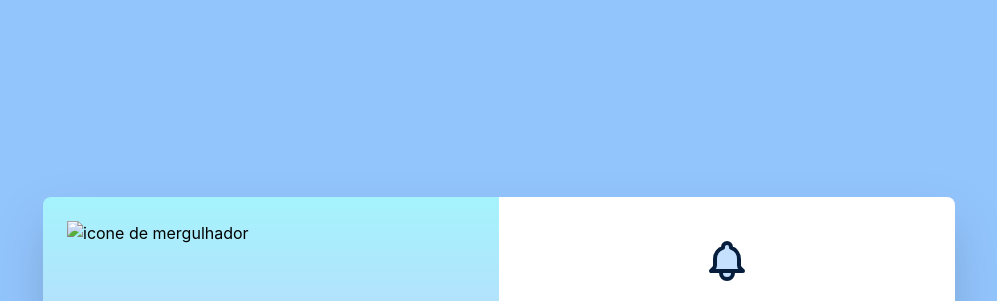
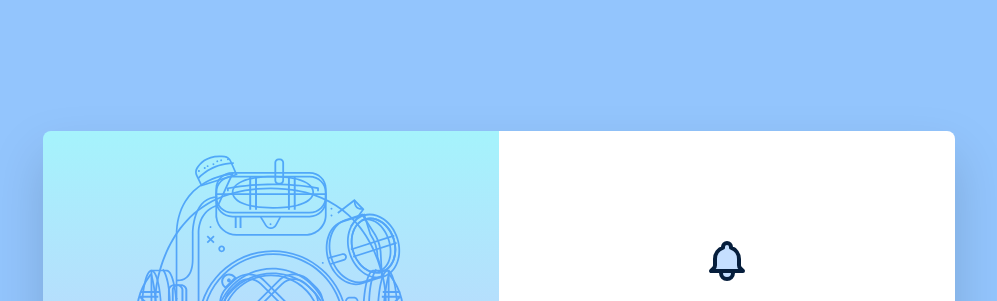
Before and after one commit to GatoAjaato/Newsletter, a plain HTML site: page index.html in a window 1280 px wide. Shown: the top 301 px of the page, without its empty margins (141-1138 px from the left). Drawn offline with nearby package versions, Linux system fonts and the light colour scheme.

Commit message:
Update index.html

```diff
--- a/index.html
+++ b/index.html
@@ -45,7 +45,7 @@
     <main class="flex px-6 drop-shadow-2xl lg:w-3/4">
 
         <section class="backdrop-blur-xl bg-gradient-to-b from-cyan-200 to-purple-300 hidden lg:block w-1/2 rounded-l-lg">
-            <img class="p-6 m-auto" src="image/icone-mergulhador.svg" alt="icone de mergulhador">
+            <img class="p-6 m-auto" src="icone-mergulhador.svg" alt="icone de mergulhador">
         </section>
 
         <section class="bg-white p-10 gap-6 flex flex-col rounded-lg lg:w-1/2 justify-center lg:rounded-l-none">
```
